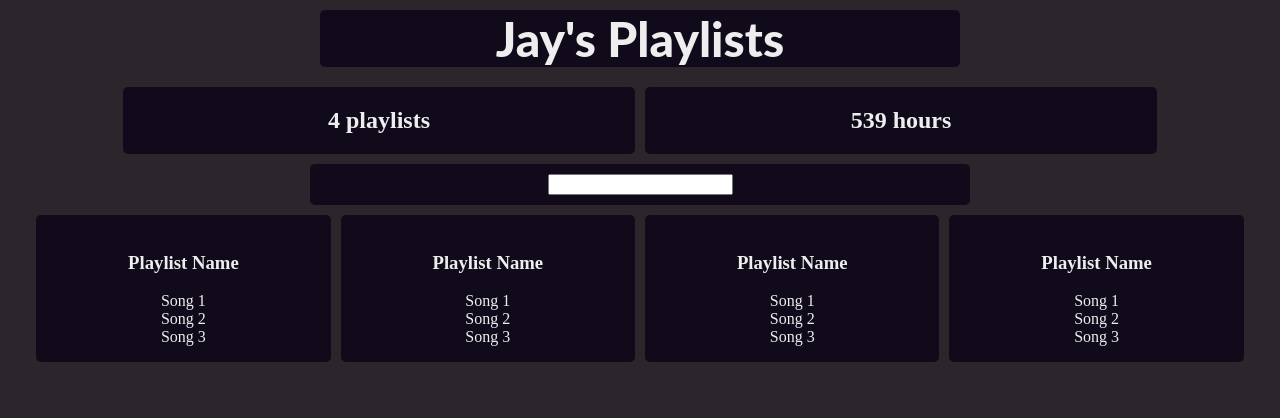
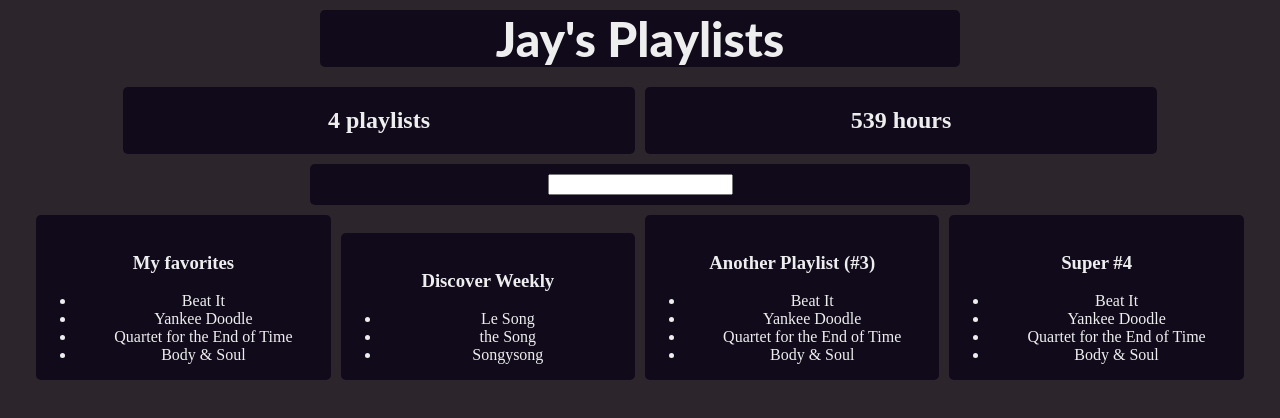
Before and after one commit to JayWelborn/devtips-react, a React (Create React App) app: page / in a window 1280 px wide. Shown: the top 418 px of the page. Built offline with nearby package versions, Linux system fonts and the light colour scheme.

Commit message:
followed video #10. replaced hardcoded playlists with map from serverData

```diff
--- a/src/App.js
+++ b/src/App.js
@@ -101,11 +101,13 @@
     return (
       <div style={{...defaultStyle, width: '23%', display: 'inline-block'}}>
         <img src="" alt=""/>
-        <h3>Playlist Name</h3>
-        <ul style={{listStyleType: 'none', padding: '0px'}}>
-          <li>Song 1</li>
-          <li>Song 2</li>
-          <li>Song 3</li>
+        <h3>{this.props.playlist.name}</h3>
+        <ul>
+          {
+            this.props.playlist.songs.map(song =>
+              <li>{song.name}</li>
+            )
+          }
         </ul>
       </div>
     );
@@ -143,10 +145,11 @@
             <PlaylistCounter playlists={this.state.serverData.user.playlists} />
             <HoursCounter playlists={this.state.serverData.user.playlists} />
             <Filter />
-            <Playlist />
-            <Playlist />
-            <Playlist />
-            <Playlist />
+            {
+              this.state.serverData.user.playlists.map(playlist =>
+                <Playlist playlist={playlist} />
+              ) // End map
+            }
           </div>
           :
           <h1 style={{...defaultStyle,
```
Also changed, not shown: package.json (line endings or trailing spaces).
